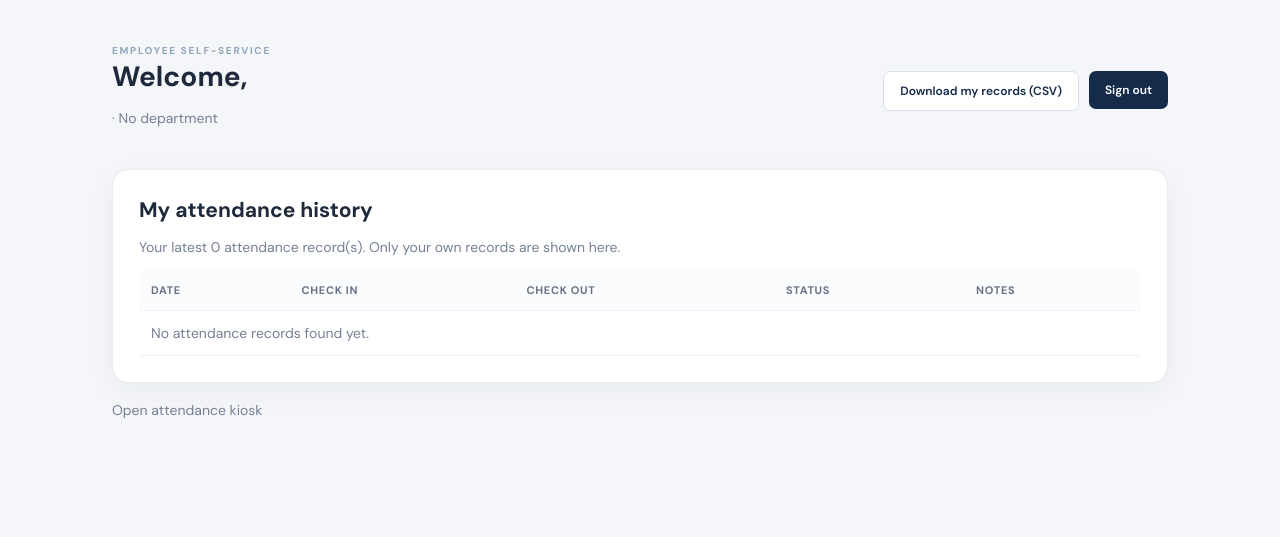
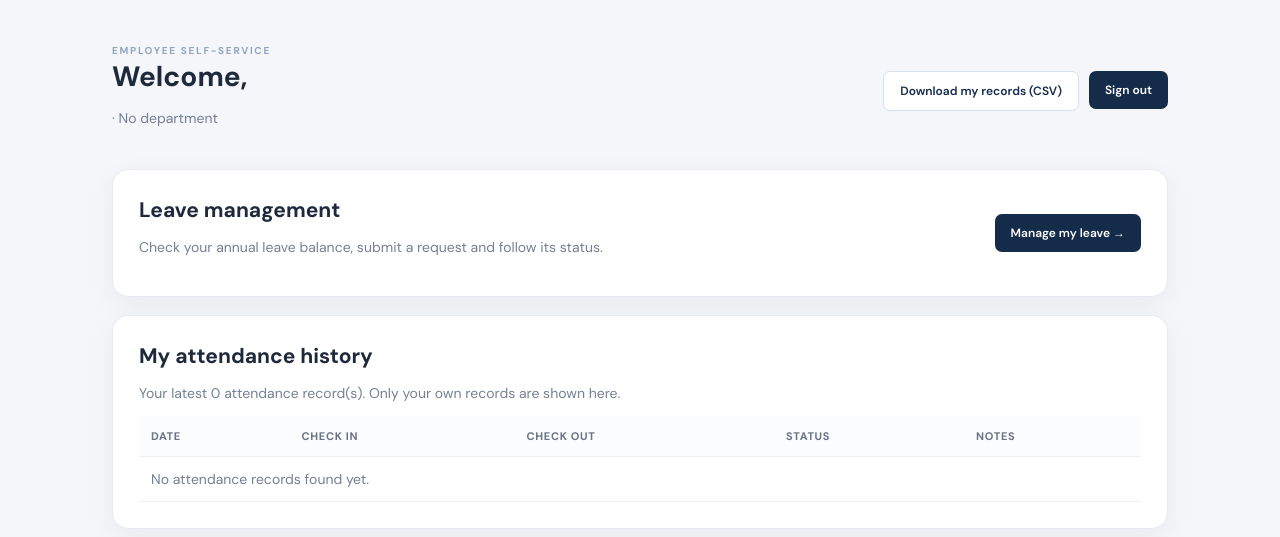
Before and after one commit to Slaat12/employee_attendance_system, a PHP site: page /employee/portal.php in a window 1280 px wide. Shown: the top 537 px of the page. Run offline with PHP 8.4, Linux system fonts and the light colour scheme; the visitor is signed in with stand-in values (Sample User, id 1).

Commit message:
Add leave management link to employee portal

```diff
--- a/employee/portal.php
+++ b/employee/portal.php
@@ -137,6 +137,10 @@ require APP_ROOT . '/includes/header.php';
             </form>
         </div>
     </div>
+    <section class="portal-card" style="margin-bottom:18px;display:flex;justify-content:space-between;align-items:center;gap:16px;flex-wrap:wrap">
+        <div><h2 class="portal-title">Leave management</h2><p class="portal-muted">Check your annual leave balance, submit a request and follow its status.</p></div>
+        <a class="btn primary" href="<?= e(url('employee/leave.php')) ?>">Manage my leave →</a>
+    </section>
     <section class="portal-card">
         <h2 class="portal-title">My attendance history</h2>
         <p class="portal-muted">Your latest <?= $totalRecords ?> attendance record(s). Only your own records are shown here.</p>
```
